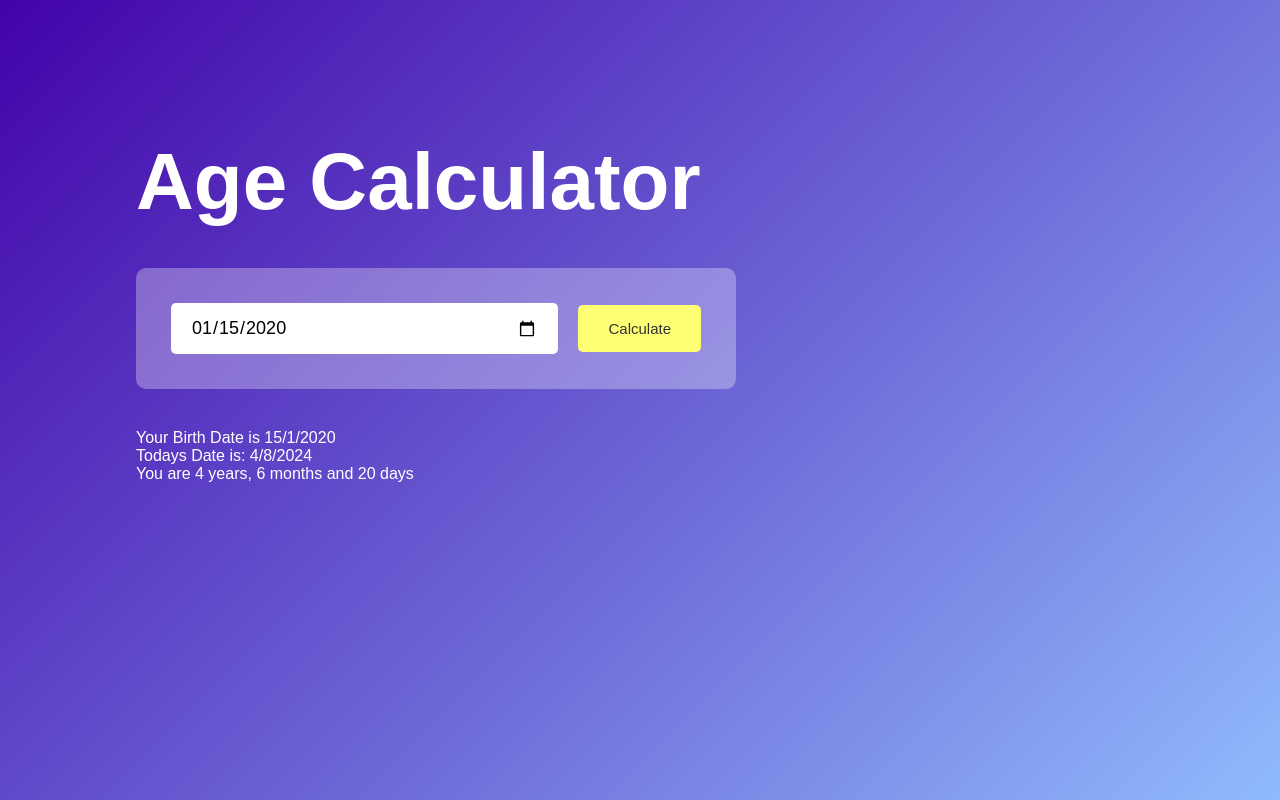
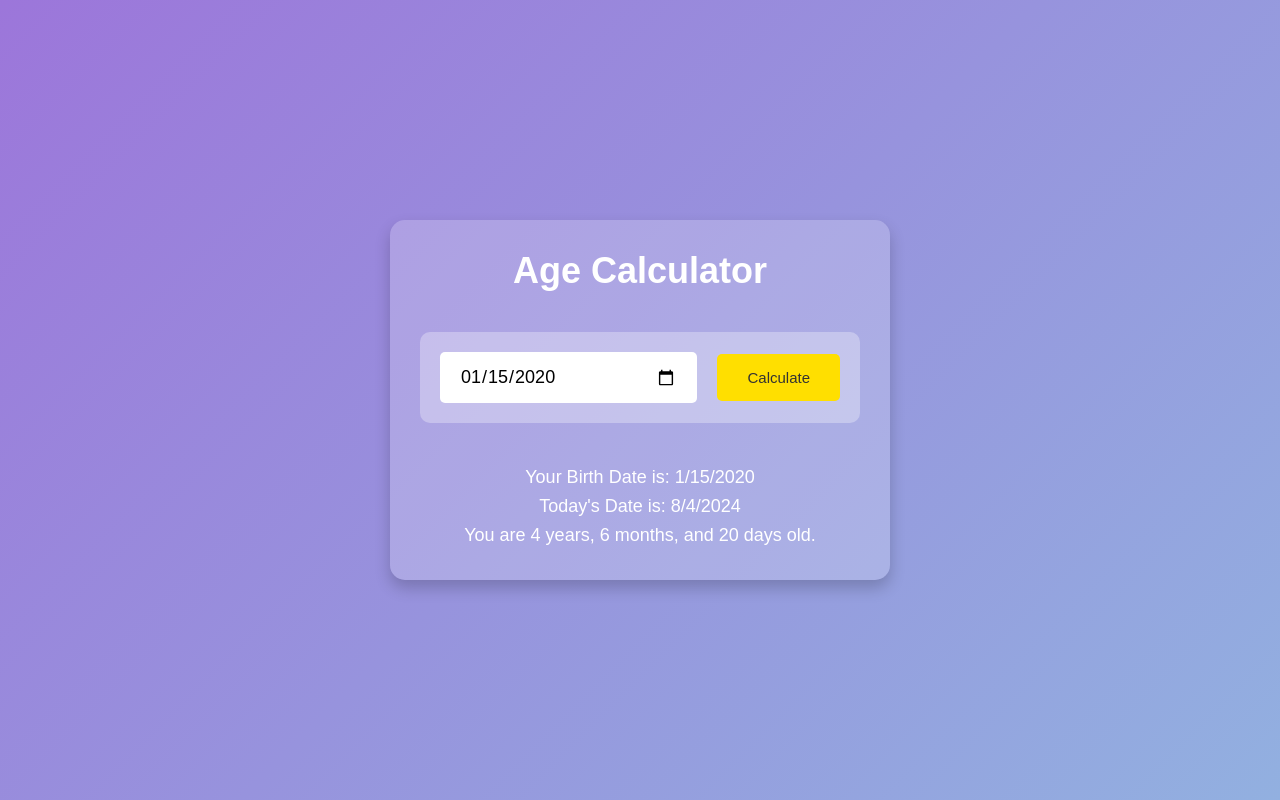
Before and after one commit to rayhan360/mini_projects, a plain HTML site: page Age_Calculator/index.html in a window 1280 px wide. Both pictures are taken after typing "2020-01-15" into the empty fields and a click on the button "Calculate". Drawn offline with Linux system fonts and the light colour scheme.

Commit message:
Enhanced the design with a more modern look, added padding, shadows, and hover effects to buttons.

```diff
--- a/Age_Calculator/script.js
+++ b/Age_Calculator/script.js
@@ -1,50 +1,49 @@
-let userInput = document.getElementById("date");
-userInput.max = new Date().toISOString().split("T")[0];
-let result = document.getElementById("result");
+document.addEventListener("DOMContentLoaded", () => {
+  const userInput = document.getElementById("date");
+  userInput.max = new Date().toISOString().split("T")[0];
+});
 
 function calculateAge() {
-  let birthDate = new Date(userInput.value);
+  const userInput = document.getElementById("date");
+  const result = document.getElementById("result");
 
-  let d1 = birthDate.getDate();
-  let m1 = birthDate.getMonth() + 1;
-  let y1 = birthDate.getFullYear();
-
-  let today = new Date();
-
-  let d2 = today.getDate();
-  let m2 = today.getMonth() + 1;
-  let y2 = today.getFullYear();
-
-  let d3, m3, y3;
-
-  y3 = y2 - y1;
-
-  if (m2 >= m1) {
-    m3 = m2 - m1;
-  } else {
-    y3--;
-    m3 = 12 + m2 - m1;
+  if (!userInput.value) {
+    result.innerHTML = "<p>Please select a valid date.</p>";
+    return;
   }
 
-  if (d2 >= d1) {
-    d3 = d2 - d1;
-  } else {
-    m3--;
-    d3 = getDaysInMonth(y1, m1) + d2 - d1;
+  const birthDate = new Date(userInput.value);
+  const today = new Date();
+
+  const ageData = getAgeData(birthDate, today);
+
+  result.innerHTML = `
+      <p>Your Birth Date is: ${birthDate.toLocaleDateString()}</p>
+      <p>Today's Date is: ${today.toLocaleDateString()}</p>
+      <p>You are ${ageData.years} years, ${ageData.months} months, and ${
+    ageData.days
+  } days old.</p>
+    `;
+}
+
+function getAgeData(birthDate, today) {
+  let years = today.getFullYear() - birthDate.getFullYear();
+  let months = today.getMonth() - birthDate.getMonth();
+  let days = today.getDate() - birthDate.getDate();
+
+  if (days < 0) {
+    months--;
+    days += getDaysInMonth(today.getFullYear(), today.getMonth());
   }
 
-  if (m3 < 0) {
-    m3 = 11;
-    y3--;
+  if (months < 0) {
+    years--;
+    months += 12;
   }
 
-  result.innerHTML = `
-  <p>Your Birth Date is ${d1}/${m1}/${y1}</p>
-  <p>Todays Date is: ${d2}/${m2}/${y2}</p>
-  <p>You are ${y3} years, ${m3} months and ${d3} days<p>
-  `;
+  return { years, months, days };
 }
 
 function getDaysInMonth(year, month) {
-  return new Date(year, month, 0).getDate();
+  return new Date(year, month + 1, 0).getDate();
 }
--- a/Age_Calculator/style.css
+++ b/Age_Calculator/style.css
@@ -8,29 +8,43 @@
 .container {
   width: 100%;
   min-height: 100vh;
-  background: linear-gradient(135deg, #4203a9, #90bafc);
+  background: linear-gradient(135deg, #9c76da, #92b0e0);
   color: #fff;
-  padding: 10px;
+  padding: 20px;
+  display: flex;
+  justify-content: center;
+  align-items: center;
 }
 
 .calculator {
-  /* width: 110px; */
-  max-width: 600px;
-  margin-left: 10%;
-  margin-top: 10%;
+  max-width: 500px;
+  width: 100%;
+  background: rgba(255, 255, 255, 0.2);
+  border-radius: 15px;
+  padding: 30px;
+  text-align: center;
+  box-shadow: 0 8px 16px rgba(0, 0, 0, 0.2);
+  transition: transform 0.3s ease;
+}
+
+.calculator:hover {
+  transform: translateY(-5px);
 }
 
 .calculator h1 {
-  font-size: 80px;
+  font-size: 36px;
+  margin-bottom: 20px;
+  color: #fff;
 }
 
 .input-box {
   margin: 40px 0;
-  padding: 35px;
+  padding: 20px;
   border-radius: 10px;
   background: rgba(255, 255, 255, 0.3);
   display: flex;
   align-items: center;
+  justify-content: center;
 }
 
 .input-box input {
@@ -45,7 +59,7 @@
 }
 
 .input-box button {
-  background: #ffff76;
+  background: #ffdf00;
   border: 0;
   outline: 0;
   padding: 15px 30px;
@@ -54,17 +68,16 @@
   color: #333;
   cursor: pointer;
   font-size: 15px;
+  transition: background 0.3s ease;
 }
 
-.input-box input::-webkit-calender-picker-indicator {
-  top: 0;
-  left: 0;
-  right: 0;
-  bottom: 0;
-  width: auto;
-  height: auto;
-  position: absolute;
-  background-position: calc(100% - 10px);
-  background-size: 30px;
-  cursor: pointer;
+.input-box button:hover {
+  background: #ffd700;
 }
+
+#result {
+  margin-top: 20px;
+  font-size: 18px;
+  line-height: 1.6;
+  color: #fff;
+}
```
